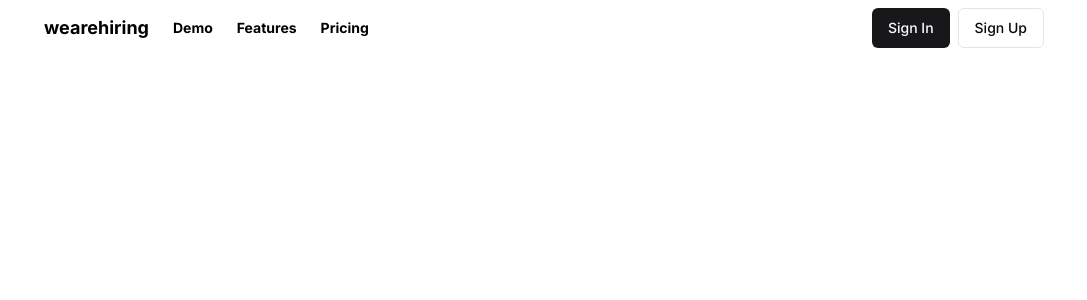
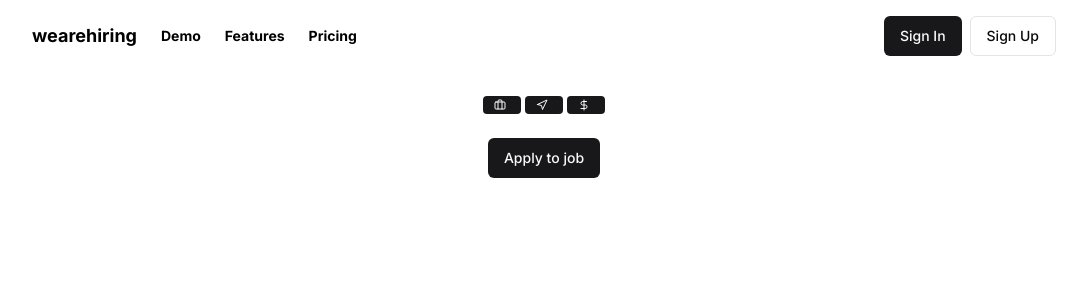
Before and after one commit to ramezj/wearehiring, a Next.js app: page /job/1 in a window 1280 px wide. Shown: the top 300 px of the page, without its empty margins (96-1183 px from the left). Built offline with nearby package versions, Linux system fonts and the light colour scheme; no server answers; the database is empty.

Commit message:
big ui updates, /job page

```diff
--- a/app/[slug]/page.tsx
+++ b/app/[slug]/page.tsx
@@ -6,7 +6,6 @@ import { Job } from "@/components/Job"
 import { Button } from "@/components/ui/button"
 import { GetJobs } from "@/lib/Job"
 import { useRouter } from "next/navigation"
-
 
 export default function Page({ params }: { params: { slug: string }}) {
     const router = useRouter();
@@ -44,8 +43,8 @@ export default function Page({ params }: { params: { slug: string }}) {
             <br />
         </div>
         <center>
-            <div className='2xl:w-3/6 lg:w-3/5 w-full h-full'>
-                <div className='lg:w-9/12 w-[95%] flex flex-col justify-between'>
+            <div className='2xl:w-4/5 lg:w-3/5 w-full h-full'>
+            <div className='lg:w-9/12 w-[95%] flex flex-col justify-between'>
                     {
                         loading
                         ?
--- a/app/job/[slug]/page.tsx
+++ b/app/job/[slug]/page.tsx
@@ -2,6 +2,9 @@
 import { GetJob } from "@/lib/Job"
 import { useEffect, useState } from "react"
 import { Layout } from "@/components/Layouts/MainLayout";
+import { Badge } from "@/components/ui/badge";
+import { Button } from "@/components/ui/button";
+import { Briefcase, Navigation, DollarSign, DollarSignIcon } from "lucide-react";
 
 export default function Page({ params }: { params: { slug: string }}) {
     const [ loading, setLoading ] = useState<boolean>(true);
@@ -22,6 +25,7 @@ export default function Page({ params }: { params: { slug: string }}) {
     }, [])
     return (
         <Layout>
+            <br />
         {
             loading
             ?
@@ -30,7 +34,17 @@ export default function Page({ params }: { params: { slug: string }}) {
             </>
             :
             <>
-            {JSON.stringify(job)}
+            <div className='flex flex-col items-center justify-center'>
+            <h1 className='font-bold text-4xl'>{job?.title}</h1>
+            <div className='flex flex-row gap-1 mt-4'>
+            <Badge className="rounded-sm"><Briefcase className="w-3 h-3 mr-1" />{job?.type}</Badge>
+            <Badge className="rounded-sm"><Navigation className="w-3 h-3 mr-1" />{job?.location}</Badge>
+            <Badge className="rounded-sm"><DollarSign className="w-3 h-3 mr-1" />{job?.salary as number}</Badge>
+            </div>
+            <br />
+            <Button> Apply to job </Button>
+            {/* {JSON.stringify(job)} */}
+            </div>
             </>
         }
         </Layout>
--- a/app/me/page.tsx
+++ b/app/me/page.tsx
@@ -38,7 +38,7 @@ export default function Page() {
         <Layout session={session}>
             <center>
             <br />
-            <header className="flex flex-col md:flex-row h-[55px] items-center gap-1 bg-background md:px-2 px-3">
+            <header className="flex flex-col md:flex-row h-[55px] items-center gap-3 bg-background md:px-0 px-3">
             <CreateJobModal/>
             <Button asChild className="gap-1 w-full">
             <Link target="_blank" href={`/${organization?.id}`}>
@@ -53,13 +53,13 @@ export default function Page() {
             </Button>
             <Button asChild className="gap-1 w-full">
             <Link target="_blank" href={`/${organization?.id}`}>
-            Applicants
+            View Board
             <ArrowUpRight className="h-4 w-4"/>
             </Link>
             </Button>
             </header>
             <br />
-            <div className='w-full h-full md:mt-0 mt-24'>
+            <div className='w-full h-full md:mt-0 mt-[7.25rem]'>
             <div className='lg:w-full w-[95%] flex flex-col justify-between'>
             { loading ? <>loading</>:
                     <>
--- a/components/Navigation/site-header.tsx
+++ b/components/Navigation/site-header.tsx
@@ -12,7 +12,7 @@ import {  DropdownMenu, DropdownMenuContent, DropdownMenuItem, DropdownMenuLabel
 export function SiteHeader(props:any) {
   return (
     <header className="sticky top-2 z-50 w-full items-center bg-background/95 backdrop-blur supports-[backdrop-filter]:bg-background/60">
-      <div className="container flex h-14 items-center p-3 w-full max-w-5xl">
+      <div className="container flex h-14 p-3 md:p-0 items-center w-full max-w-5xl">
         <MainNav />
         <MobileNav />
         <div className="flex flex-1 items-center justify-between space-x-2 md:justify-end">
```
